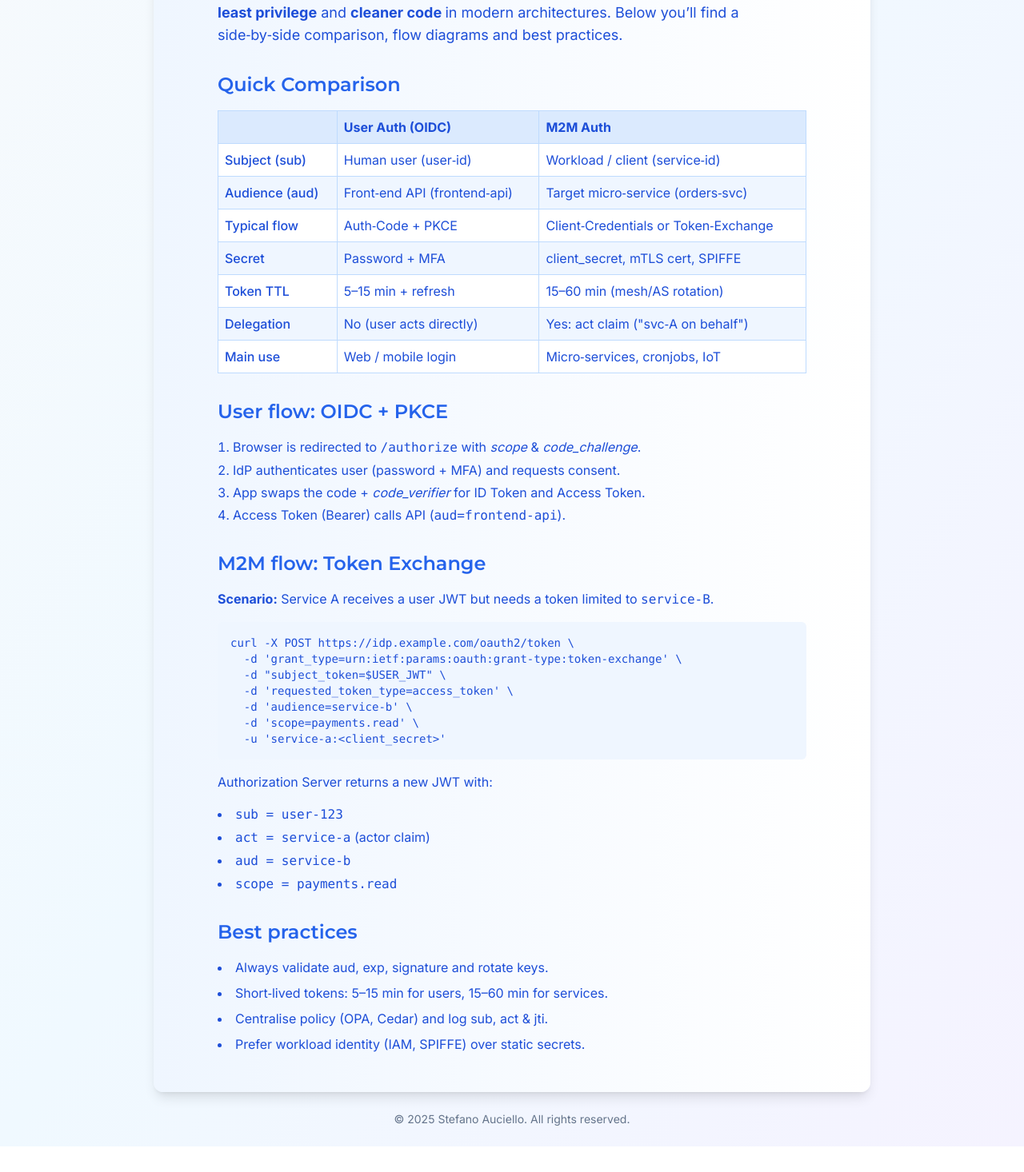
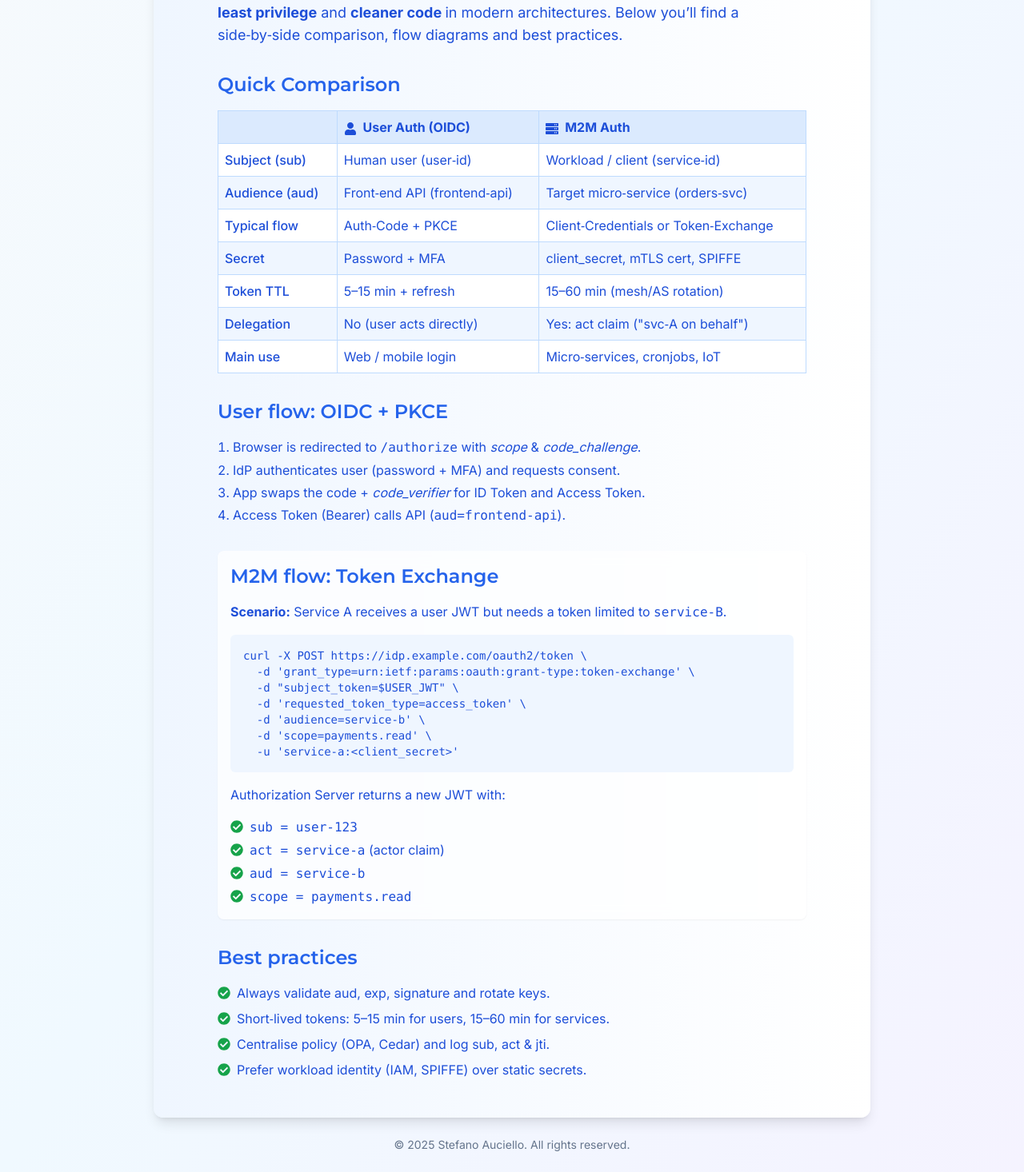
Before and after one commit to stefanoauciello/aboutme, a React (Vite) app: page /#/devcorner/auth in a window 1280 px wide. Shown: the part 636-2102 px from the top of the page at 80% size. Before the commit the page ends 2070 px from the top, so only its background shows below. Built offline with nearby package versions, Linux system fonts and the light colour scheme; the HTML template or start-up script is replaced by a standard one.

Commit message:
Style auth page with icons

```diff
--- a/src/pages/auth.jsx
+++ b/src/pages/auth.jsx
@@ -1,4 +1,9 @@
 import { motion } from "framer-motion";
+import {
+    FaUser,
+    FaServer,
+    FaCheckCircle,
+} from "react-icons/fa";
 import containerVariants from "../components/utils";
 
 const HERO_IMAGE = `${import.meta.env.BASE_URL}auth.png`;
@@ -63,8 +68,12 @@ const Auth = () => {
                         <thead>
                         <tr className="bg-blue-100">
                             <th className="p-2 border border-blue-200"></th>
-                            <th className="p-2 border border-blue-200">User Auth (OIDC)</th>
-                            <th className="p-2 border border-blue-200">M2M Auth</th>
+                            <th className="p-2 border border-blue-200">
+                                <FaUser className="inline-block mr-1" /> User Auth (OIDC)
+                            </th>
+                            <th className="p-2 border border-blue-200">
+                                <FaServer className="inline-block mr-1" /> M2M Auth
+                            </th>
                         </tr>
                         </thead>
                         <tbody>
@@ -91,24 +100,27 @@ const Auth = () => {
                     </ol>
                 </div>
 
-                <div className="mt-8 space-y-4">
+                <div className="mt-8 space-y-4 bg-white/70 backdrop-blur p-4 rounded-lg shadow-sm">
                     <h3 className="text-2xl font-semibold text-blue-600">M2M flow: Token Exchange</h3>
                     <p><strong>Scenario:</strong> Service A receives a user JWT but needs a token limited to <kbd>service‑B</kbd>.</p>
                     <pre className="bg-blue-50 p-4 rounded-md overflow-x-auto text-sm whitespace-pre-wrap"><code>{tokenExchange}</code></pre>
                     <p>Authorization Server returns a new JWT with:</p>
-                    <ul className="list-disc list-inside space-y-1">
-                        <li><code>sub = user‑123</code></li>
-                        <li><code>act = service‑a</code> (actor claim)</li>
-                        <li><code>aud = service‑b</code></li>
-                        <li><code>scope = payments.read</code></li>
+                    <ul className="space-y-1">
+                        <li className="flex items-start"><FaCheckCircle className="text-green-600 mr-2 mt-1" /><span><code>sub = user‑123</code></span></li>
+                        <li className="flex items-start"><FaCheckCircle className="text-green-600 mr-2 mt-1" /><span><code>act = service‑a</code> (actor claim)</span></li>
+                        <li className="flex items-start"><FaCheckCircle className="text-green-600 mr-2 mt-1" /><span><code>aud = service‑b</code></span></li>
+                        <li className="flex items-start"><FaCheckCircle className="text-green-600 mr-2 mt-1" /><span><code>scope = payments.read</code></span></li>
                     </ul>
                 </div>
 
                 <div className="mt-8 space-y-4">
                     <h3 className="text-2xl font-semibold text-blue-600">Best practices</h3>
-                    <ul className="list-disc list-inside space-y-2">
+                    <ul className="space-y-2">
                         {bestPractices.map((item) => (
-                            <li key={item}>{item}</li>
+                            <li key={item} className="flex items-start">
+                                <FaCheckCircle className="text-green-600 mr-2 mt-1" />
+                                <span>{item}</span>
+                            </li>
                         ))}
                     </ul>
                 </div>
```
